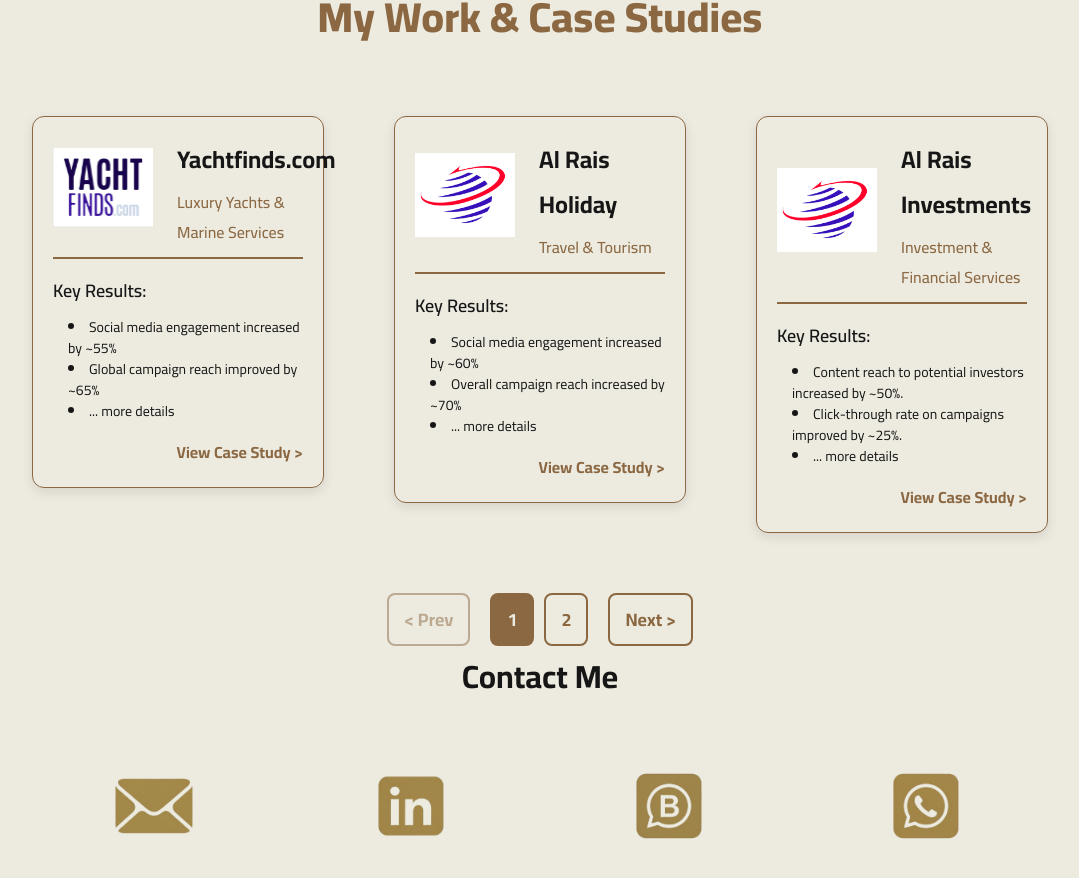
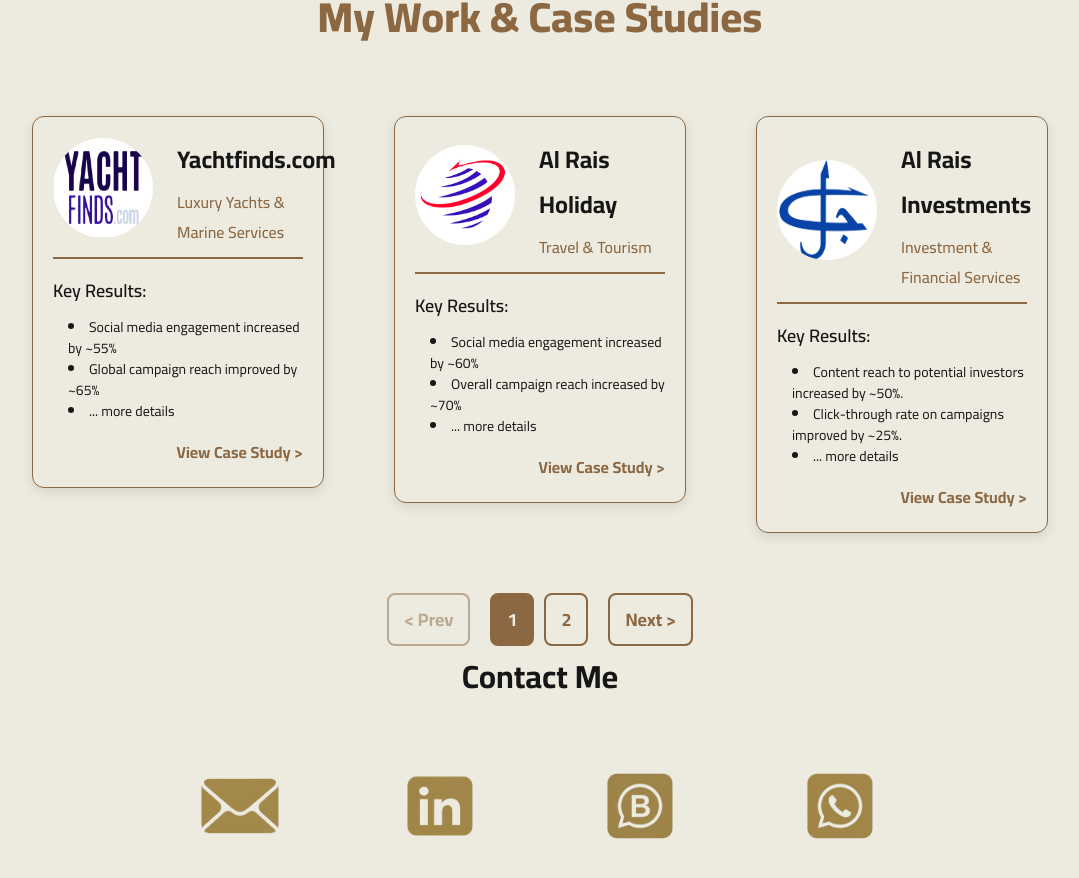
Before and after one commit to diaa07/Mohammad-Alzehrawi-Portfolio, a React (Vite) app: page / in a window 1280 px wide. Shown: the part 923-1801 px from the top of the page, without its empty margins (100-1179 px from the left). Built offline with nearby package versions, Linux system fonts and the light colour scheme.

Commit message:
changed  logos

```diff
--- a/src/components/ProjectCard.css
+++ b/src/components/ProjectCard.css
@@ -35,7 +35,9 @@
 
 .card-header .card-head-left img {
   width: 100px;
+  height: 100px;
   margin-right: 24px;
+  border-radius: 50px;
 }
 .project-name {
   font-size: 24px;
--- a/src/js/ProjectList.js
+++ b/src/js/ProjectList.js
@@ -2,6 +2,7 @@
 import sitters from "../assets/logos/sitters.png"
 import southerys from "../assets/logos/sotherys.png"
 import alRais from "../assets/logos/Al Rais Holidays.png"
+import sotherys from "../assets/logos/sothebysrealty_logo.jpeg"
 
 export const clients = [
   {
@@ -137,7 +138,7 @@
     ],
   },
   {
-    logo:alRais,
+    logo:southerys,
     name: "Al Rais Investments",
     industry: "Investment & Financial Services",
     challenges:
@@ -177,7 +178,7 @@
       },
     ],
   },{
-    logo: southerys,
+    logo: sotherys,
     name: "Sotheby’s International Realty",
     industry: "Luxury Real Estate",
     challenges: [
--- a/src/pages/Contact.css
+++ b/src/pages/Contact.css
@@ -10,11 +10,10 @@
 .contact-grid {
   width: 100%;
   max-width: 1000px;
-  display: grid;
-  gap: 30px;
-  grid-template-columns: repeat(auto-fit, minmax(150px, 1fr));
+  display: flex;
+  flex-direction: row;
   justify-content: center;
-  padding: 0;
+  align-items: center;
 }
 
 .contact-link-container {
@@ -42,8 +41,6 @@
 
 @media (max-width: 600px) {
   .contact-grid {
-    grid-template-columns: repeat(auto-fit, minmax(80px, 1fr));
-    gap: 0;
     padding-bottom: 60px;
   }
   .contact-link-container a img {
```
Also changed, not shown: src/assets/logos/sothebysrealty_logo.jpeg (added).
